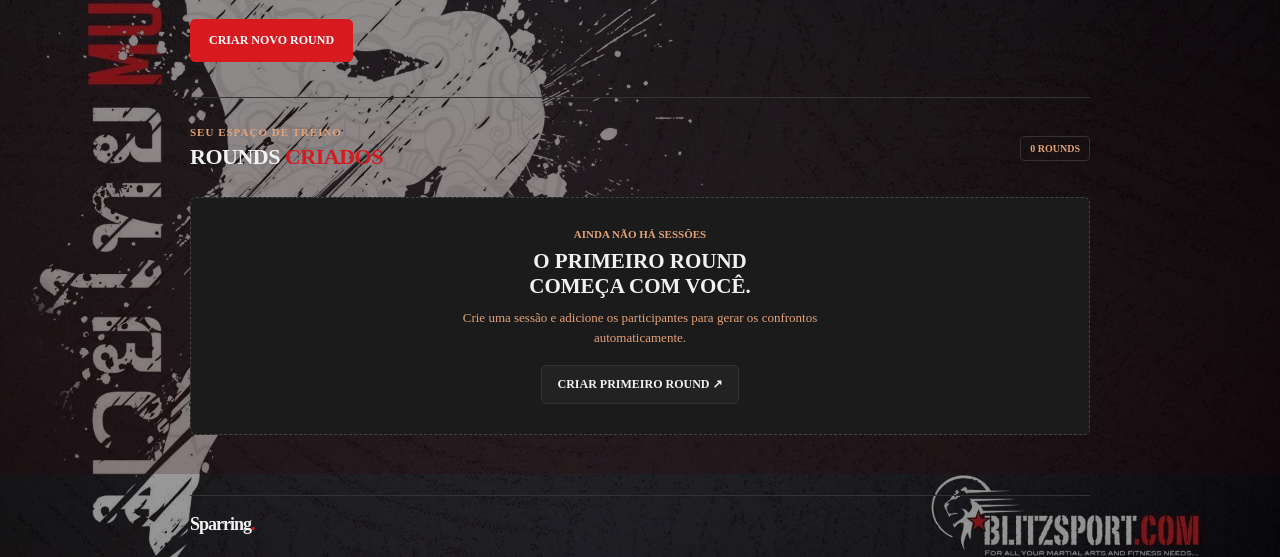
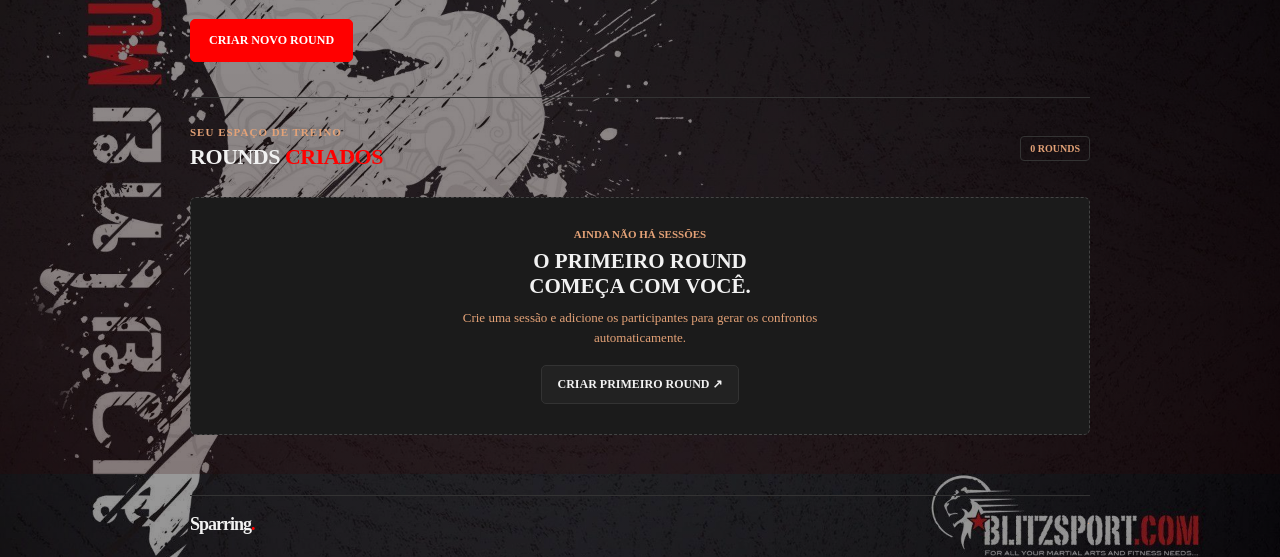
Before and after one commit to sitest-g/Muay-Thay, a plain HTML site: page index.html in a window 1280 px wide. Shown: the part 326-883 px from the top of the page. Drawn offline with Linux system fonts and the light colour scheme; a web font is replaced by a local one.

Commit message:
Change red color variable to bright red

```diff
--- a/style.css
+++ b/style.css
@@ -5,8 +5,9 @@
   --line: #333;
   --text: #f2f2f2;
   --muted: #e4a277;
-  --red: #d71920;
+  --red: #ff0000;
 }
+
 * { box-sizing: border-box; }
 body {
   margin: 0;
```
